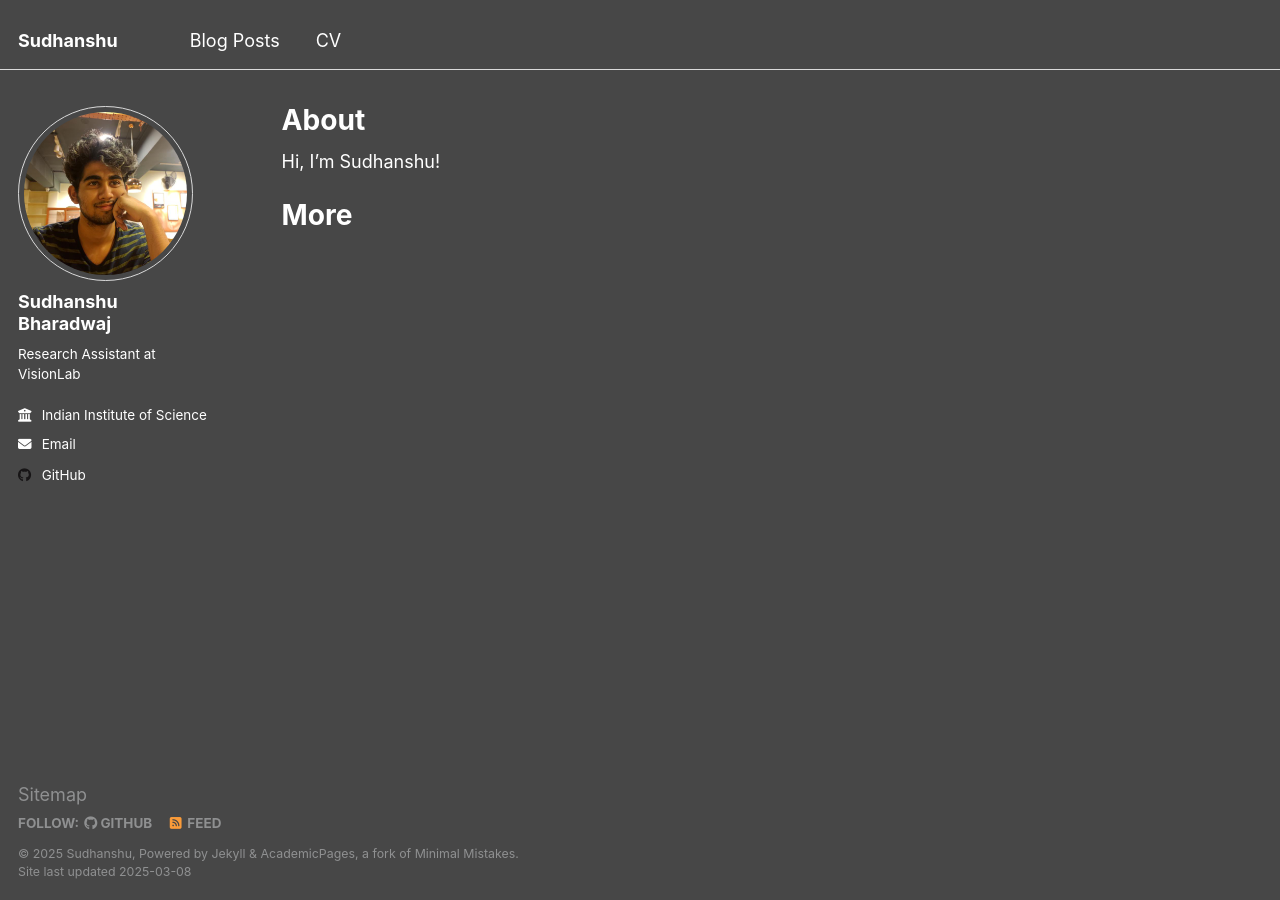
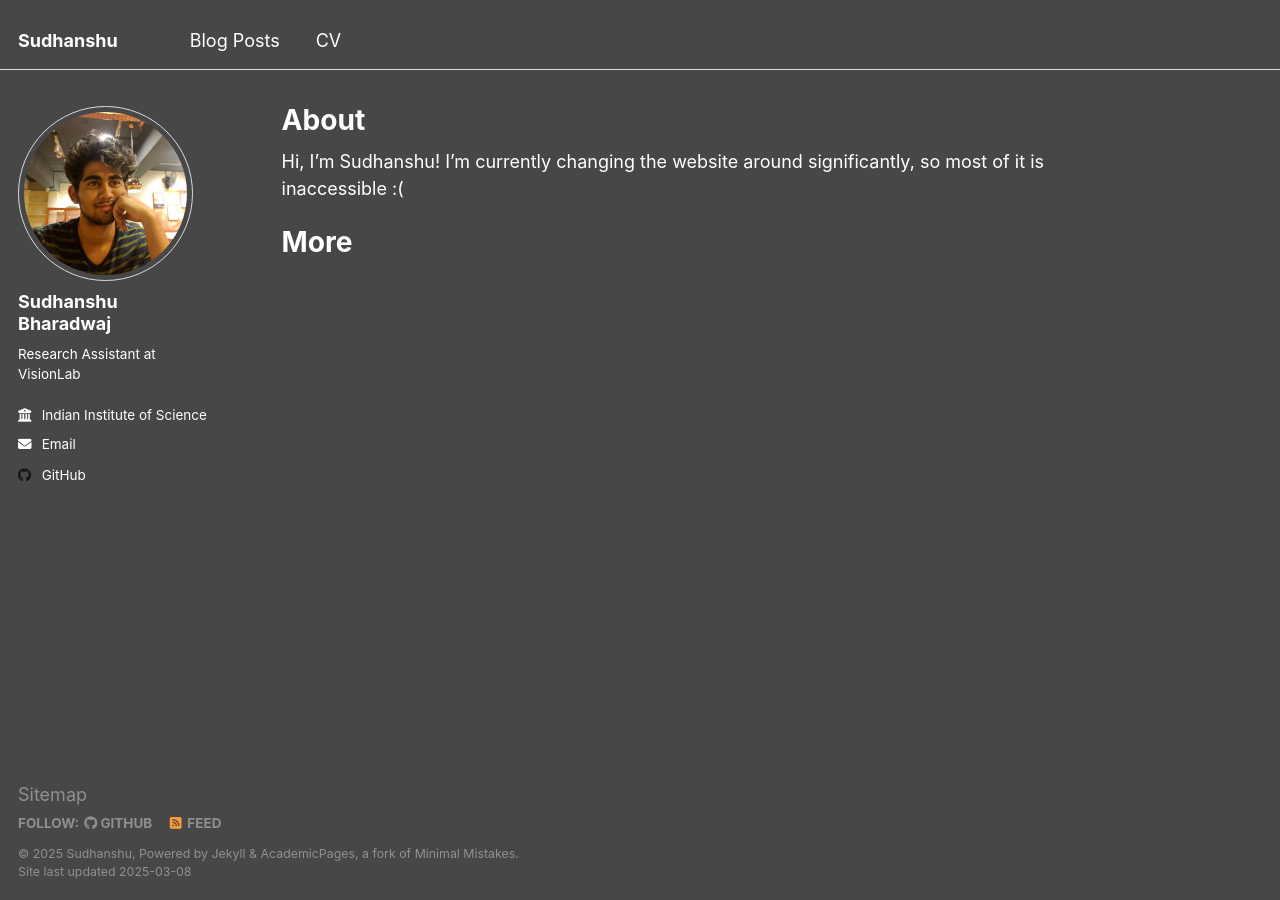
Before and after one commit to Sudhanshu-Sb2002/Sudhanshu-Sb2002.github.io, a Jekyll site: the page built from _pages/about.md, in a window 1280 px wide. Built offline with Jekyll 4.4.1, drawn with Linux system fonts in a browser that asks for light colours.

Commit message:
Update about.md

```diff
--- a/_pages/about.md
+++ b/_pages/about.md
@@ -8,6 +8,7 @@ redirect_from:
 ---
 
 Hi, I'm Sudhanshu!
+I'm currently changing the website around significantly, so most of it is inaccessible :(
 
 More
 ======
```
